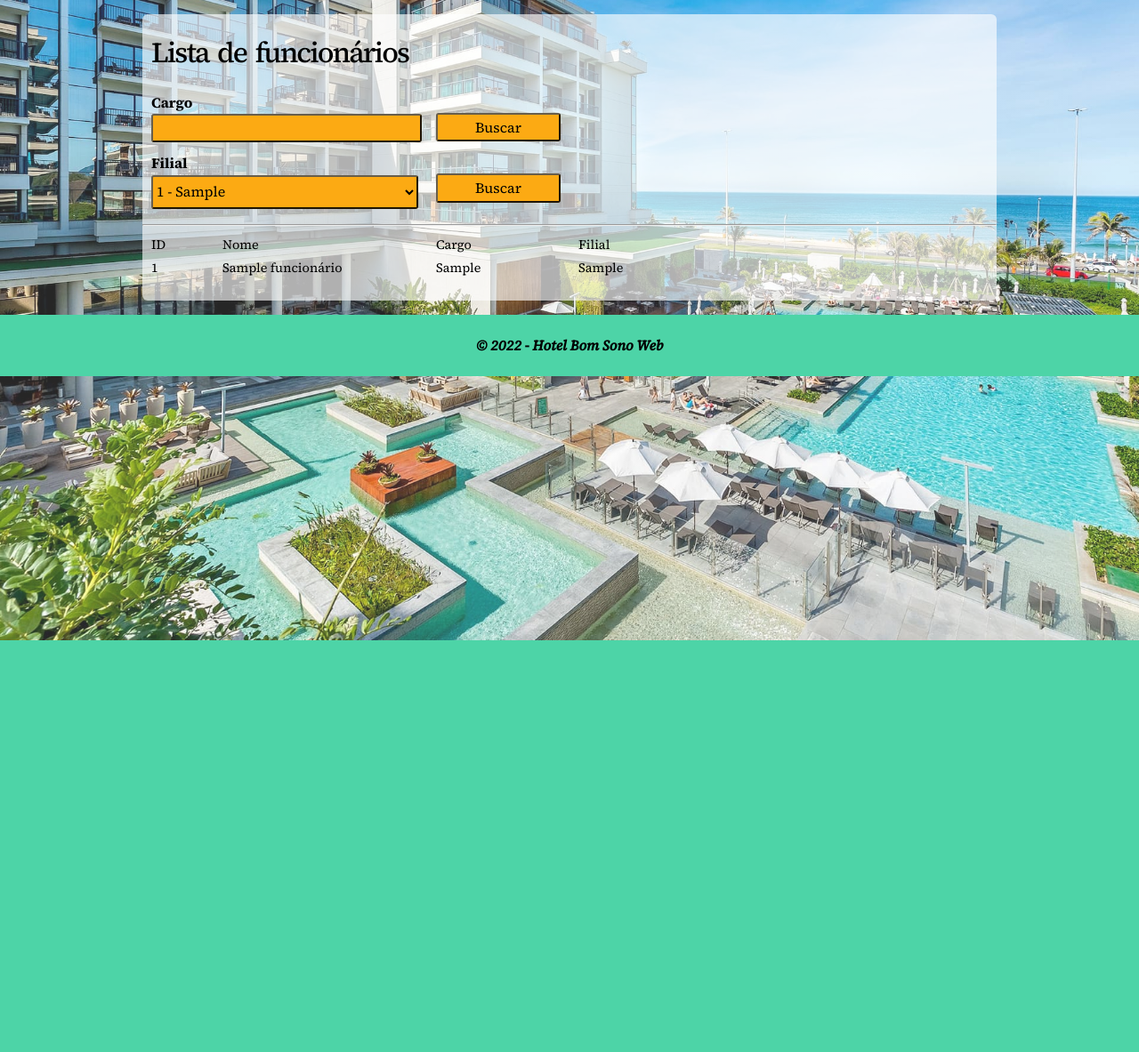
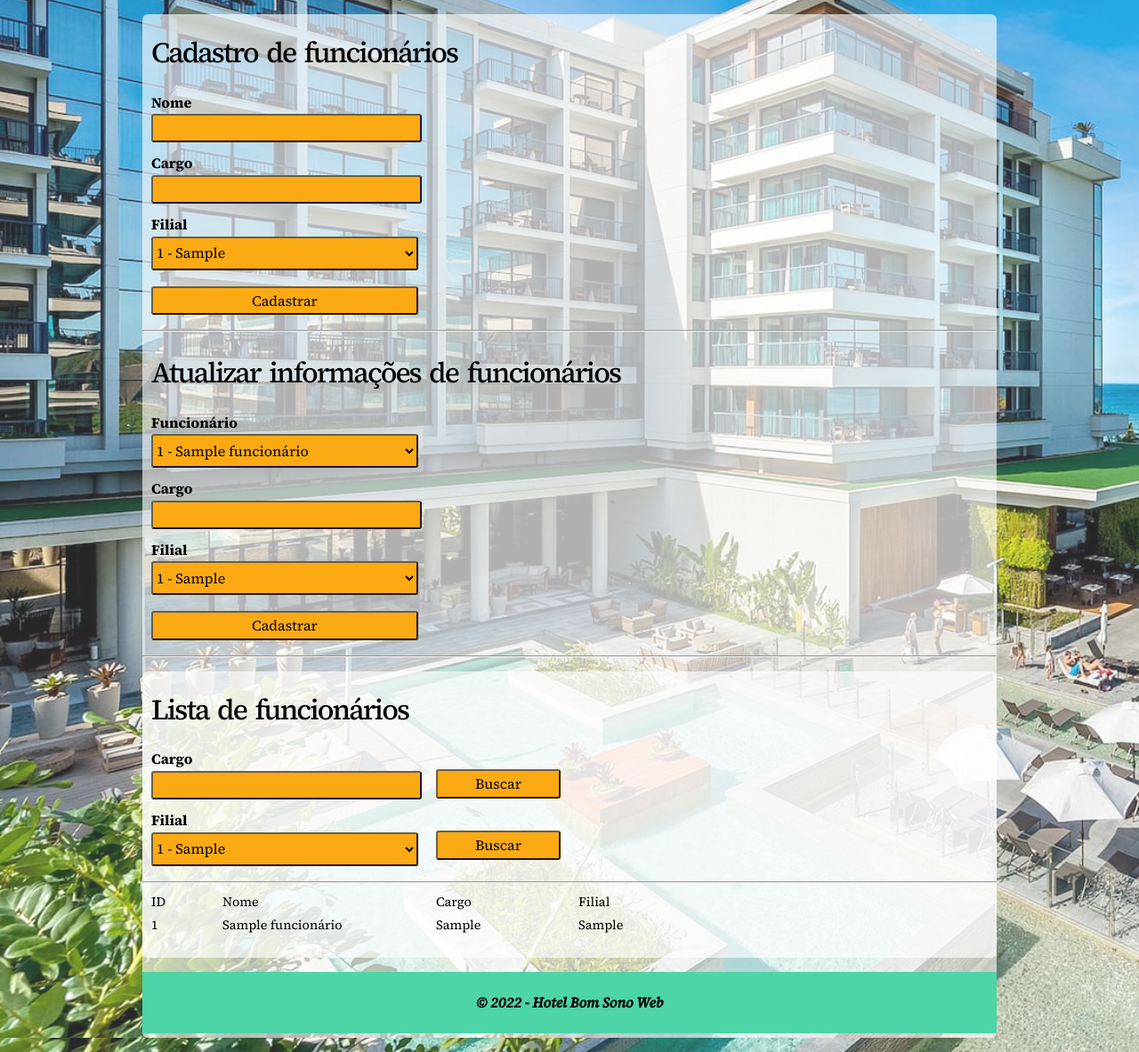
Before and after one commit to PauloDezingrini/Trabalho_INF220, a PHP site: page /pages/funcionarios.php in a window 1280 px wide. Shown: the part 80-1263 px from the top of the page at 89% size. Before the commit the page ends 800 px from the top, so only its background shows below. Run offline with PHP 8.4, Linux system fonts and the light colour scheme; tables that the repository leaves empty or names only in its code hold one stand-in row (values such as "Sample post"); data that the repository does not hold is empty.

Commit message:
Melhoria na página de funcionarios

```diff
--- a/controller/funcionario_controller.php
+++ b/controller/funcionario_controller.php
@@ -32,5 +32,25 @@
         $_SESSION['filial'] = $funcionarios;
 
         header("Location: ../pages/funcionarios.php?buscar=filial");
+    } else if($acao == 'cadastrar') {
+        $funcionario ->__set('nome', $_POST['nome']);
+        $funcionario ->__set('cargo', $_POST['cargo']);
+        $funcionario ->__set('local_trabalho', $_POST['filial']);
+        $funcionarioService = new FuncionarioService($conexao,$funcionario);
+        $funcionarioService->inserir();
+
+        header("Location: ../pages/funcionarios.php");
+    } else if($cao = 'atualizar'){
+        $funcionario->__set('id',$_POST['func']);
+        $funcionario->__set('cargo',$_POST['cargo']);
+        $funcionario->__set('local_trabalho',$_POST['filial']);
+
+        $funcionarioService = new FuncionarioService($conexao,$funcionario);
+        $nome = $funcionarioService->recuperarPorId();
+
+        $funcionario->__set('nome',$nome[0]->Nome);
+        $funcionarioService->atualizar();
+
+        header("Location: ../pages/funcionarios.php");
     }
 ?>
--- a/pages/funcionarios.php
+++ b/pages/funcionarios.php
@@ -15,14 +15,18 @@
 <!DOCTYPE html>
 
 <html lang="pt-br">
+
 <head>
     <meta charset="UTF-8" />
     <title>Hotel Bom Sono - funcionarios</title>
     <link rel="stylesheet" href="../css/normalize.css" />
     <link rel="preconnect" href="https://fonts.googleapis.com" />
     <link rel="preconnect" href="https://fonts.gstatic.com" crossorigin />
-        <link href="https://fonts.googleapis.com/css2?family=Source+Serif+4:ital,wght@0,300;0,400;0,500;0,700;1,400;1,500&display=swap" rel="stylesheet" />
+    <link
+        href="https://fonts.googleapis.com/css2?family=Source+Serif+4:ital,wght@0,300;0,400;0,500;0,700;1,400;1,500&display=swap"
+        rel="stylesheet" />
     <link rel="stylesheet" href="../css/style.css" />
+
 
 </head>
 
@@ -59,6 +63,112 @@
         <section>
             <div class="linha">
                 <div class="coluna col12">
+                    <h1 class="logo">Cadastro de funcionários</h1>
+                </div>
+            </div>
+        </section>
+
+        <!-- Em action="#" envio de dados .php-->
+        <form action="../controller/funcionario_controller.php?acao=cadastrar" method="post">
+
+            <div class="linha">
+
+                <div class="coluna col4">
+                    <label>Nome</br></label>
+                    <input class="default_4" id="test_0" type="text" name="nome" />
+                </div>
+
+            </div>
+            <div class="linha">
+
+                <div class="coluna col4">
+                    <label>Cargo</br></label>
+                    <input class="default_4" id="test_0" type="text" name="cargo" />
+                </div>
+
+            </div>
+
+            <div class="linha">
+                <div class="coluna col4">
+                    <label>Filial</br></label>
+                    <select class="default_4" id="test_0" type="text" name="filial">
+                        <?php foreach($hoteis as $keys => $hotel) { ?>
+                        <option value="<?= $hotel->Id_filial?>" class="teste">
+                            <?= $hotel->Id_filial.' - '.$hotel->Cidade ?></option>
+                        <?php } ?>
+                    </select>
+                </div>
+            </div>
+
+            <div class="linha">
+                <div class="coluna col4">
+                    <input type="submit" class="default_4" value="Cadastrar">
+                </div>
+            </div>
+
+        </form>
+
+        <hr>
+
+        <section>
+            <div class="linha">
+                <div class="coluna col12">
+                    <h1 class="logo">Atualizar informações de funcionários</h1>
+                </div>
+            </div>
+        </section>
+
+        <!-- Em action="#" envio de dados .php-->
+        <form action="../controller/funcionario_controller.php?acao=atualizar" method="post">
+
+            <div class="linha">
+                <div class="coluna col4">
+                    <label>Funcionário</br></label>
+                    <select class="default_4" id="test_0" type="text" name="func">
+                        <?php foreach($funcionarios as $keys => $funcionario) { ?>
+                        <option value="<?= $funcionario->Id_func?>" class="teste">
+                            <?= $funcionario->Id_func.' - '.$funcionario->Nome ?></option>
+                        <?php } ?>
+                    </select>
+                </div>
+            </div>
+
+            <div class="linha">
+
+                <div class="coluna col4">
+                    <label>Cargo</br></label>
+                    <input class="default_4" id="test_0" type="text" name="cargo" />
+                </div>
+
+            </div>
+
+            <div class="linha">
+                <div class="coluna col4">
+                    <label>Filial</br></label>
+                    <select class="default_4" id="test_0" type="text" name="filial">
+                        <?php foreach($hoteis as $keys => $hotel) { ?>
+                        <option value="<?= $hotel->Id_filial?>" class="teste">
+                            <?= $hotel->Id_filial.' - '.$hotel->Cidade ?></option>
+                        <?php } ?>
+                    </select>
+                </div>
+            </div>
+
+            <div class="linha">
+                <div class="coluna col4">
+                    <input type="submit" class="default_4" value="Cadastrar">
+                </div>
+            </div>
+
+        </form>
+
+        <hr>
+
+        <div class="form linha">
+
+            <section>
+                <div class="linha">
+                    <div class="coluna col12">
                         <h1 class="logo">Lista de funcionários</h1>
                     </div>
                 </div>
@@ -85,9 +195,10 @@
                 <div class="linha">
                     <div class="coluna col4">
                         <label>Filial</br></label>
-                        <select class="default_4" id="test_0" type="text" name="filial" >
+                        <select class="default_4" id="test_0" type="text" name="filial">
                             <?php foreach($hoteis as $keys => $hotel) { ?>
-                                <option value="<?= $hotel->Id_filial?>" class="teste"><?= $hotel->Id_filial.' - '.$hotel->Cidade ?></option>
+                            <option value="<?= $hotel->Id_filial?>" class="teste">
+                                <?= $hotel->Id_filial.' - '.$hotel->Cidade ?></option>
                             <?php } ?>
                         </select>
                     </div>
@@ -135,4 +246,5 @@
             </div>
         </div>
 </body>
+
 </html>
--- a/service/funcionario.service.php
+++ b/service/funcionario.service.php
@@ -30,6 +30,13 @@
     public function recuperar(){
         $query = 'select Id_func, Nome, Cargo, Trabalh_em from funcionários';
         $stmt = $this->conexao->prepare($query);
+        $stmt->execute();
+        return $stmt->fetchAll(PDO::FETCH_OBJ);
+    }
+    public function recuperarPorId(){
+        $query = 'select Id_func, Nome, Cargo, Trabalh_em from funcionários where Id_func = :id';
+        $stmt = $this->conexao->prepare($query);
+        $stmt->bindValue(':id',$this->funcionario->__get('id'));
         $stmt->execute();
         return $stmt->fetchAll(PDO::FETCH_OBJ);
     }
```
Lines whose indentation alone changed are shown as unchanged.
